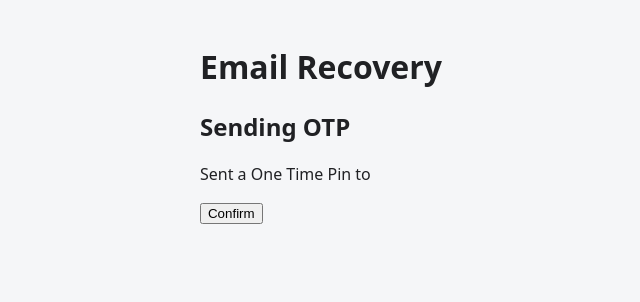
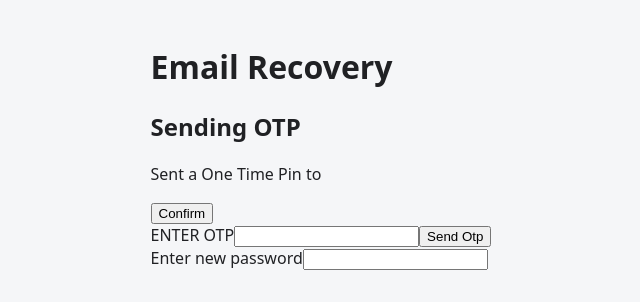
Before and after one commit to rethabileliphalane213-lab/blog_owner, a React (Vite) app: page /recover_password in a window 1280 px wide. Shown: the top 302 px of the page, without its empty margins (319-959 px from the left). Built offline with nearby package versions, Linux system fonts and the light colour scheme.

Commit message:
feat:added new password form

```diff
--- a/components/forgotPasswod.jsx
+++ b/components/forgotPasswod.jsx
@@ -7,6 +7,17 @@ function ForgotPassword({email,onclick}){
                 <p className="description">Sent a One Time Pin to  {email}</p>
                 <button className="send" onClick={onclick}>Confirm</button>
             </div>
+
+            <div className="confirm-otp-pin-container">
+                <label htmlFor="pin">ENTER OTP</label>
+                <input type="number" id="pin" />
+                <button>Send Otp</button>
+            </div>
+
+            <div className="new-password-container">
+                <label htmlFor="new-password">Enter new password</label>
+                <input type="text" id="new-password" />
+            </div>
         </div>
     )
 }
--- a/components/mainComponent.jsx
+++ b/components/mainComponent.jsx
@@ -126,7 +126,7 @@ async function passwordRecovery(e) {
 
     try {
         const response = await fetch(
-            "http://localhost:4000/login/users",
+            "http://localhost:4000/login/recovery",
             {
                 method: "POST",
                 headers: {
```
